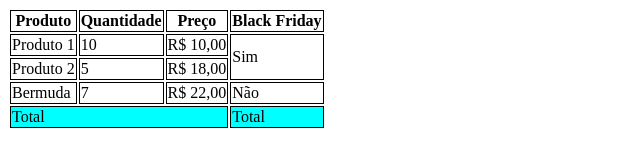
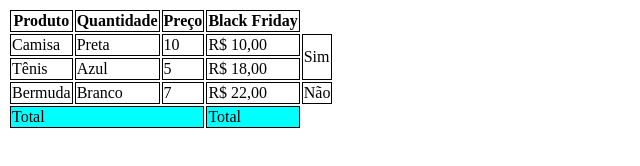
Before and after one commit to thiwylde/aula-tabela, a plain HTML site: page index.html in a window 1280 px wide. Shown: the whole page, without its empty margins (0-640 px from the left). Drawn offline with Linux system fonts and the light colour scheme.

Commit message:
Inserido cores nos produtos

```diff
--- a/index.html
+++ b/index.html
@@ -30,19 +30,22 @@
 
         <tbody>
             <tr>
-                <td>Produto 1</td>
+                <td>Camisa</td>
+                <td>Preta</td>
                 <td>10</td>
                 <td>R$ 10,00</td>
                 <td rowspan="2">Sim</td>
             </tr>
             <tr>
-                <td>Produto 2</td>
+                <td>Tênis</td>
+                <td>Azul</td>
                 <td>5</td>
                 <td>R$ 18,00</td>
 
             </tr>
             <tr>
                 <td>Bermuda</td>
+                <td>Branco</td>
                 <td>7</td>
                 <td>R$ 22,00</td>
                 <td>Não</td>
```
